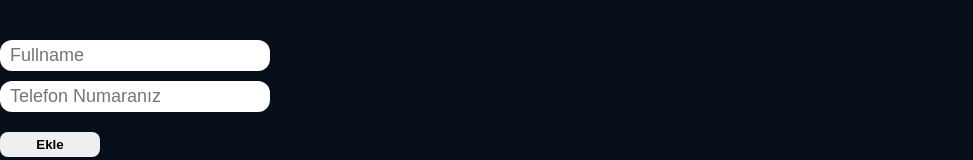
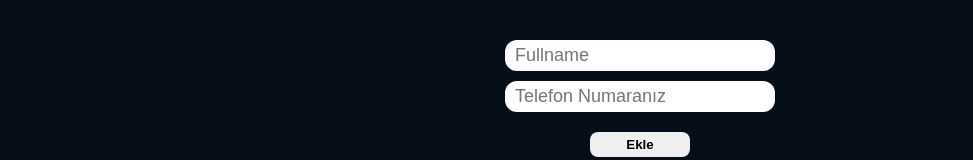
Before and after one commit to Enessolmaz/react-todo, a React (Create React App) app: page / in a window 1280 px wide. Shown: the top 160 px of the page, without its empty margins (0-973 px from the left). Built offline with nearby package versions, Linux system fonts and the light colour scheme.

Commit message:
Update Form.jsx

```diff
--- a/src/Components/Form.jsx
+++ b/src/Components/Form.jsx
@@ -47,7 +47,7 @@ function Form({addVeriler, veriler}) {
     }
 
   return (
-    <div className='form'>
+    <div className='inputsForm'>
                 <div>
                     <input
                     name='tamIsim'
```
